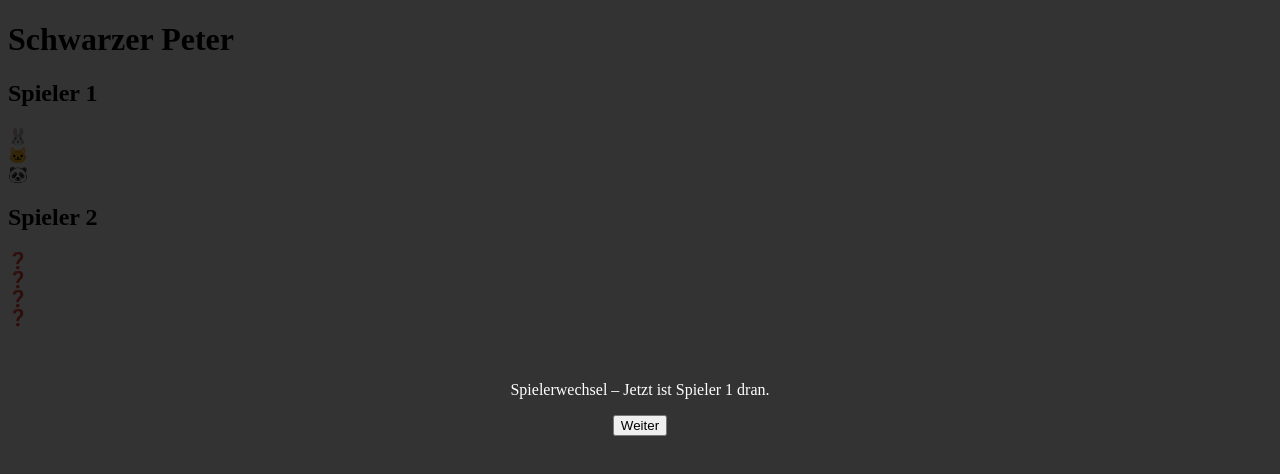
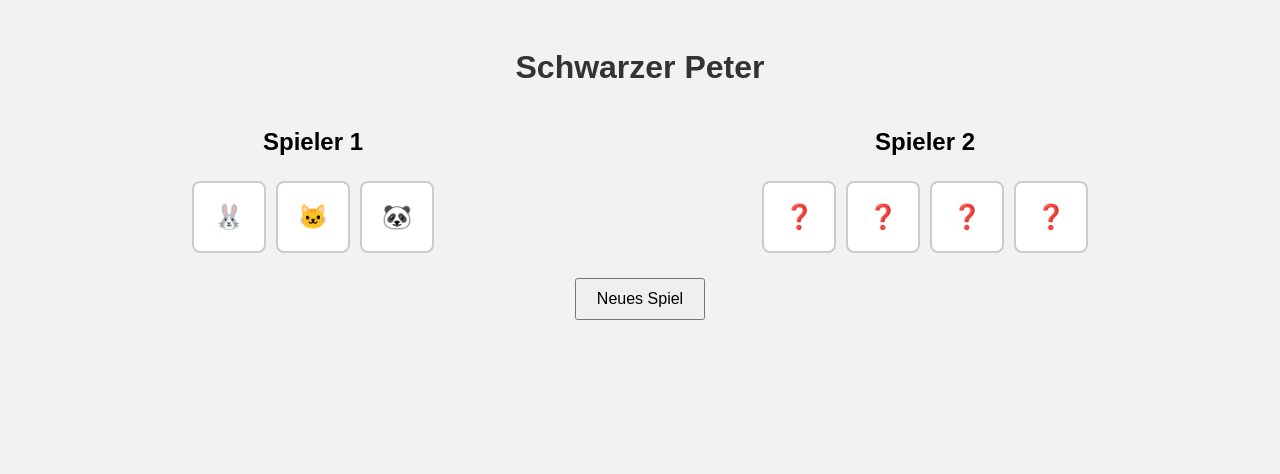
Before and after one commit to leonis23/DionLeonis, a plain HTML site: page index.html in a window 1280 px wide. Drawn offline with Linux system fonts and the light colour scheme.

Commit message:
fixed the bug with the overlay and adjustet the code abit

```diff
--- a/index.html
+++ b/index.html
@@ -3,36 +3,12 @@
 <head>
   <meta charset="UTF-8" />
   <meta name="viewport" content="width=device-width, initial-scale=1.0" />
-  <title>TEST OVERLAY</title>
-  <style>
-    #overlay {
-      position: fixed;
-      top: 0; left: 0;
-      width: 100%;
-      height: 100%;
-      background: rgba(0, 0, 0, 0.8);
-      color: white;
-      display: flex;
-      align-items: center;
-      justify-content: center;
-      flex-direction: column;
-      z-index: 100;
-    }
-
-    .hidden {
-      display: none;
-    }
-  </style>
+  <title>Schwarzer Peter</title>
+  <link rel="stylesheet" href="style.css" />
 </head>
 <body>
   <h1>Schwarzer Peter</h1>
-
   <div id="game"></div>
-
-  <div id="overlay" class="hidden">
-    <p id="wechselText">Spielerwechsel – Jetzt ist Spieler 1 dran.</p>
-    <button id="weiterBtn">Weiter</button>
-  </div>
 
   <script src="script.js"></script>
 </body>
--- a/script.js
+++ b/script.js
@@ -1,4 +1,5 @@
 console.log("JS wurde geladen ✅");
+
 const kartenPaare = ["🐶", "🐱", "🐭", "🐰", "🦊", "🐻", "🐼", "🐨"];
 let deck = [...kartenPaare, ...kartenPaare, "🃏"];
 deck = mischen(deck);
@@ -38,7 +39,6 @@ spieler1 = entfernePaare(spieler1);
 spieler2 = entfernePaare(spieler2);
 
 let aktuellerSpieler = 1;
-let zugGesperrt = false;
 
 function updateAnzeige() {
   const gameDiv = document.getElementById("game");
@@ -46,7 +46,7 @@ function updateAnzeige() {
 
   const spieler1Div = document.createElement("div");
   spieler1Div.innerHTML = "<h2>Spieler 1</h2>";
-  spieler1.forEach((k) => {
+  spieler1.forEach((k, i) => {
     const card = document.createElement("div");
     card.className = "karte";
     card.innerText = aktuellerSpieler === 1 ? k : "❓";
@@ -58,7 +58,7 @@ function updateAnzeige() {
 
   const spieler2Div = document.createElement("div");
   spieler2Div.innerHTML = "<h2>Spieler 2</h2>";
-  spieler2.forEach((k) => {
+  spieler2.forEach((k, i) => {
     const card = document.createElement("div");
     card.className = "karte";
     card.innerText = aktuellerSpieler === 2 ? k : "❓";
@@ -83,8 +83,6 @@ function zieheKarte(vonSpieler, zuSpieler) {
 }
 
 function handleKlick(gegnerNummer) {
-  if (zugGesperrt) return;
-
   let ergebnis;
   if (gegnerNummer === 2 && aktuellerSpieler === 1) {
     ergebnis = zieheKarte(spieler2, spieler1);
@@ -100,35 +98,29 @@ function handleKlick(gegnerNummer) {
     return;
   }
 
+  updateAnzeige();
+
   if (
     (spieler1.length === 1 && spieler1.includes("🃏") && spieler2.length === 0) ||
     (spieler2.length === 1 && spieler2.includes("🃏") && spieler1.length === 0)
   ) {
-    updateAnzeige();
     setTimeout(() => {
       const verlierer = spieler1.includes("🃏") ? "Spieler 1" : "Spieler 2";
       alert(`Spiel beendet! ${verlierer} hat den 🃏 und verliert!`);
     }, 100);
-    return;
   }
-
-  zugGesperrt = true;
-  const overlay = document.getElementById("overlay");
-  const wechselText = document.getElementById("wechselText");
-  overlay.classList.remove("hidden");
-  wechselText.innerText = `Spielerwechsel – Jetzt ist Spieler ${aktuellerSpieler} dran.`;
 }
 
 window.onload = () => {
-  const overlay = document.getElementById("overlay");
-  const weiterBtn = document.getElementById("weiterBtn");
-
-  overlay.classList.add("hidden");
   updateAnzeige();
 
-  weiterBtn.addEventListener("click", () => {
-    overlay.classList.add("hidden");
-    zugGesperrt = false;
-    updateAnzeige();
+  const newGameBtn = document.createElement("button");
+  newGameBtn.textContent = "Neues Spiel";
+  newGameBtn.style.marginTop = "20px";
+  newGameBtn.style.padding = "10px 20px";
+  newGameBtn.style.fontSize = "16px";
+  newGameBtn.addEventListener("click", () => {
+    location.reload();
   });
+  document.body.appendChild(newGameBtn);
 };
--- a/style.css
+++ b/style.css
@@ -1,74 +1,31 @@
 body {
-  font-family: Arial, sans-serif;
-  background-color: #f9f9f9;
-  color: #222;
+  font-family: sans-serif;
   text-align: center;
-  padding: 2rem;
+  background-color: #f2f2f2;
+  padding: 20px;
+}
+
+h1 {
+  color: #333;
 }
 
 #game {
   display: flex;
   justify-content: space-around;
-  margin-top: 2rem;
-}
-
-#game > div {
-  border: 2px solid #ccc;
-  padding: 1rem;
-  border-radius: 12px;
-  background-color: #fff;
-  width: 40%;
+  margin-top: 20px;
 }
 
 .karte {
   display: inline-block;
-  font-size: 2rem;
-  margin: 0.3rem;
-  padding: 0.8rem;
-  border: 2px solid #333;
-  border-radius: 10px;
+  margin: 5px;
+  padding: 20px;
+  font-size: 24px;
   background-color: white;
-  user-select: none;
+  border: 2px solid #ccc;
+  border-radius: 8px;
   cursor: pointer;
-  transition: transform 0.2s ease, box-shadow 0.2s ease;
 }
 
 .karte:hover {
-  transform: scale(1.08);
-  box-shadow: 0 4px 10px rgba(0, 0, 0, 0.2);
+  background-color: #e6e6e6;
 }
-
-button {
-  margin-top: 2rem;
-  padding: 0.7rem 1.5rem;
-  font-size: 1rem;
-  border-radius: 8px;
-  border: none;
-  background-color: #333;
-  color: white;
-  cursor: pointer;
-}
-
-button:hover {
-  background-color: #555;
-}
-
-#overlay {
-  position: fixed;
-  top: 0;
-  left: 0;
-  width: 100%;
-  height: 100%;
-  background-color: rgba(0, 0, 0, 0.8);
-  color: white;
-  font-size: 2rem;
-  display: flex;
-  flex-direction: column;
-  align-items: center;
-  justify-content: center;
-  z-index: 999;
-}
-
-.hidden {
-  display: none;
-}
```
Also changed, not shown: daily.txt (+8 -0 lines).
